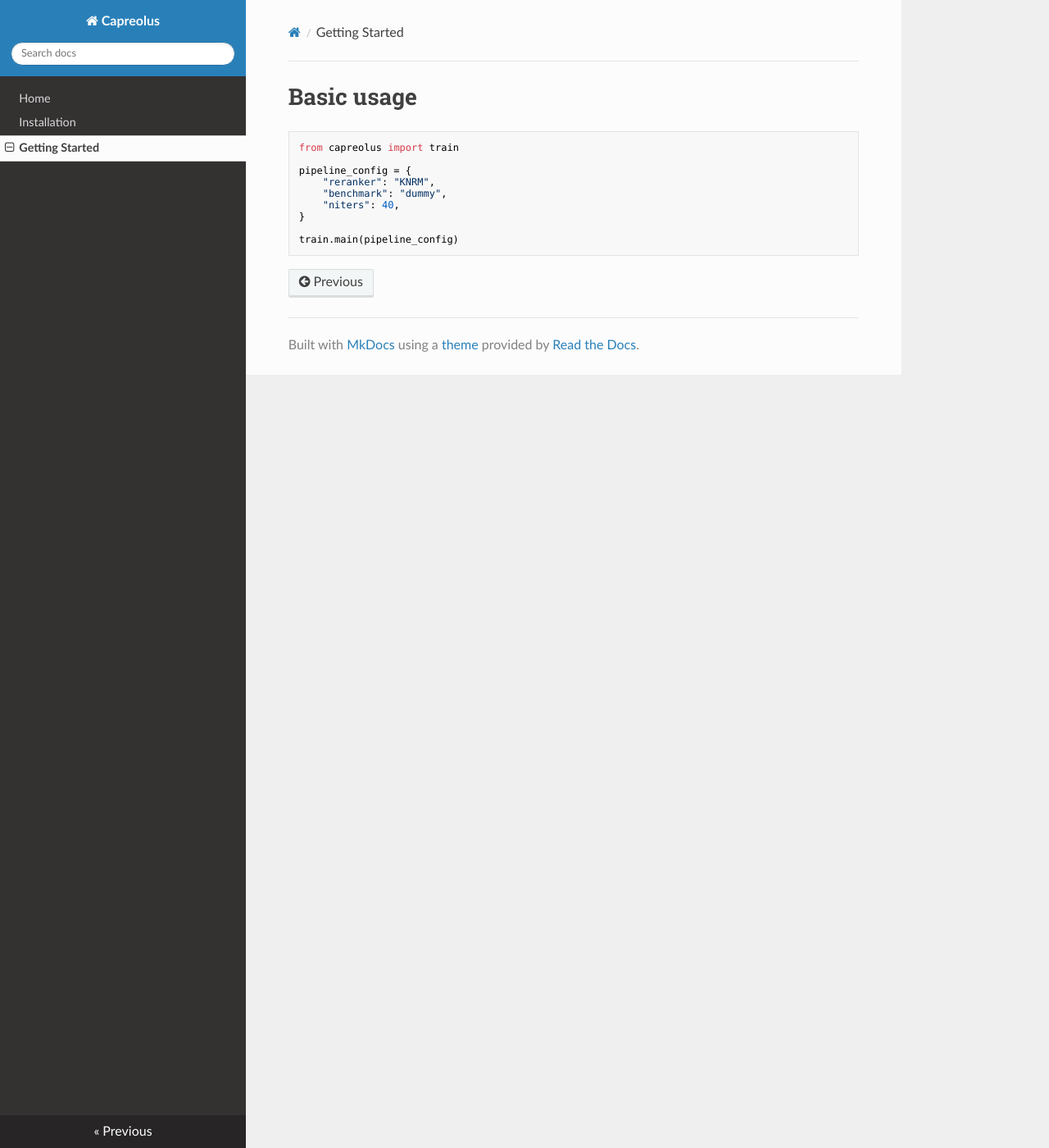
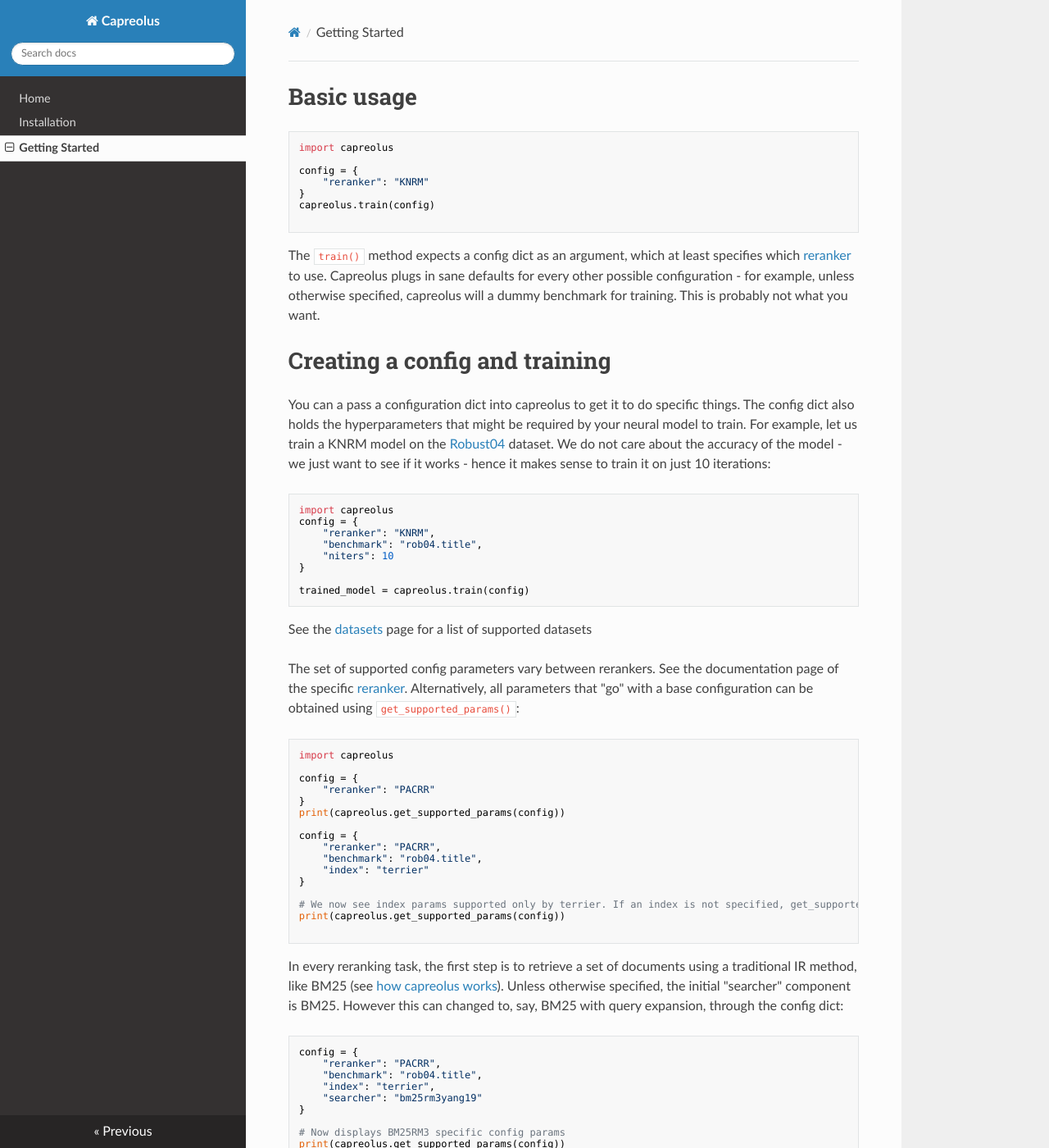
Before and after one commit to kevinmartinjos/capreolus-docs, an MkDocs documentation site: the page built from docs/getting_started.md, in a window 1280 px wide and 1400 px high. Shown: the whole window at 82% size. Built offline with MkDocs 1.6.1, drawn with Linux system fonts in a browser that asks for light colours; nearby versions of some CDN libraries; some of the changed text lies outside the part shown.

Commit message:
API rought outline in getting_started

````diff
--- a/docs/getting_started.md
+++ b/docs/getting_started.md
@@ -1,13 +1,174 @@
 # Basic usage
 
+
 ```python
-from capreolus import train
+import capreolus
 
-pipeline_config = {
-    "reranker": "KNRM",
-    "benchmark": "dummy",
-    "niters": 40,
+config = {
+	"reranker": "KNRM"
+}
+capreolus.train(config)
+
+```
+
+The `train()` method expects a config dict as an argument, which at least specifies which [reranker](brokenlink) to use. Capreolus plugs in sane defaults for every other possible configuration - for example, unless otherwise specified, capreolus will a dummy benchmark for training. This is probably not what you want.
+
+
+# Creating a config and training
+
+You can a pass a configuration dict into capreolus to get it to do specific things. The config dict also holds the hyperparameters that might be required by your neural model to train. For example, let us train a KNRM model on the [Robust04](brokenlink) dataset. We do not care about the accuracy of the model - we just want to see if it works - hence it makes sense to train it on just 10 iterations:
+
+```python
+import capreolus
+config = {
+	"reranker": "KNRM",
+	"benchmark": "rob04.title",
+	"niters": 10
 }
 
-train.main(pipeline_config)
+trained_model = capreolus.train(config)
 ```
+
+See the [datasets](brokenlink) page for a list of supported datasets
+
+The set of supported config parameters vary between rerankers. See the documentation page of the specific [reranker](brokenlink). Alternatively, all parameters that "go" with a base configuration can be obtained using `get_supported_params()`:
+
+```python
+import capreolus
+
+config = {
+	"reranker": "PACRR"
+}
+print(capreolus.get_supported_params(config))
+
+config = {
+	"reranker": "PACRR",
+	"benchmark": "rob04.title",
+	"index": "terrier"
+}
+
+# We now see index params supported only by terrier. If an index is not specified, get_supported_params() assumes that anserini is the indexing engine and shows you parameters specific to that
+print(capreolus.get_supported_params(config))
+
+```
+
+In every reranking task, the first step is to retrieve a set of documents using a traditional IR method, like BM25 (see [how capreolus works](brokenlink)). Unless otherwise specified, the initial "searcher" component is BM25. However this can changed to, say, BM25 with query expansion, through the config dict:
+
+
+```python
+config = {
+	"reranker": "PACRR",
+	"benchmark": "rob04.title",
+	"index": "terrier",
+	"searcher": "bm25rm3yang19"
+}
+
+# Now displays BM25RM3 specific config params
+print(capreolus.get_supported_params(config))
+```
+
+
+# Evaluating a trained model
+
+```python
+
+trained_model = capreolus.train(config)
+
+# results will be a dict of the form: {'map': 0.3423, 'ndcg': '0.12312', ...}
+results = capreolus.evaluate(trained_model)
+```
+
+Unless otherwise specified, `evaluate()` will calculate all supported metrics - precision, mean average precision (MAP), NDCG, and NDCG and MAP with different cuts. See the documentation on [evaluation](brokenlink) for an overview of supported metrics
+
+It is also possible to train a reranker on dataset A and then evaluate it on dataset B:
+
+```python
+results = capreolus.evaluate(trained_model, benchmark='clueweb12')
+```
+
+# Custom datasets
+
+It is possible to use your own data to train and evaluate rerankers, as long as they are in [TREC format](brokenlink):
+
+```python
+import capreolus
+
+config = {
+	"reranker": "KNRM",
+	"benchmark": "trec",
+	"collection.qrels": "path to qrels",
+	"collection.topics": "path to topics",
+	"collection.data": "path to documents",
+	"collection.folds": "path to json file that lays down the folds",
+}
+
+trained_model = capreolus.train(config)
+```
+
+See the [custom datasets](brokenlink) page for more information on how to convert your data into a format compatible with capreolus
+
+# Custom reranker
+
+You can ask capreolus to train and evaluate on your custom reranker. Here's an example that uses a very barebones FCC:
+
+```python
+import capreolus
+from torch import nn
+
+class FCC(nn.Module):
+	def __init__(self, embeddings, config):
+		"""
+		embeddings - Usually a torch tensor used to lookup up vectors corresponding to words in vocabolary. See "create_embeddings_matrix()" in <link to extractors>
+		config - the same config that you pass to train(), but updated with default values for all the configs that you did not explicitly specify
+		"""
+		super(KNRM_class, self).__init__()
+		self.layers = nn.Sequential(*[nn.Linear(300, 400), nn.Linear(400, 50), nn.Tanh()])
+
+	def forward(self, doctoks, querytoks):
+		x = "a vector that you created based on doctoks and query toks"
+		return self.layers(x)
+
+class MyReranker(capreolus.reranker.Reranker):
+	# Should be one of the supported extractors.
+	extractor = capreolus.extractor.BagOfWords
+
+	def __init__(self, *args, **args):
+		pass
+
+	def config(self):
+		"""
+		The set of hyperparameters that your reranker expects and their default values
+		"""
+		pass
+
+	def score(self, query, posdoc, negdoc):
+		"""
+		query, posdoc, and negdoc could be vectors, depending on the extractor that you have chosen
+		"""
+		return [
+			self.model(query, posdoc),
+			self.model(query, negdoc)
+		]
+
+	def test(self, query, doc):
+		return self.model(query, doc)
+```
+
+In order to make capreolus your custom model, all you have to do is pass the concrete class instead of the usual string in the config:
+
+```python
+config = {
+	"reranker": MyReranker,
+	"benchmark": "rob04.title",
+	"niters": 100
+}
+
+trained_model = capreolus.train(config)
+```
+
+For more details on the exact interface that your custom reranker should implement, refer to the [rerankers](brokenlink) page
+
+
+# Custom Extractor
+
+Coming soon ;)
````
